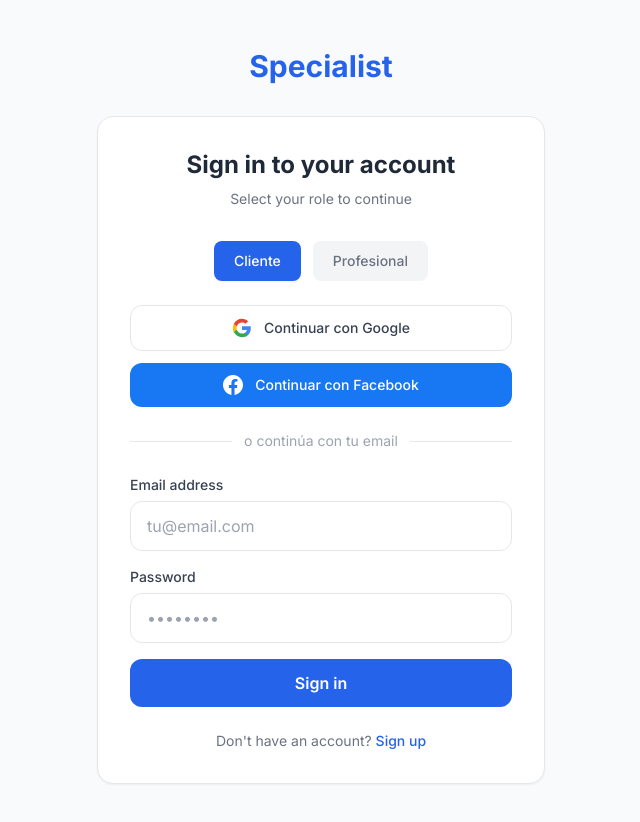
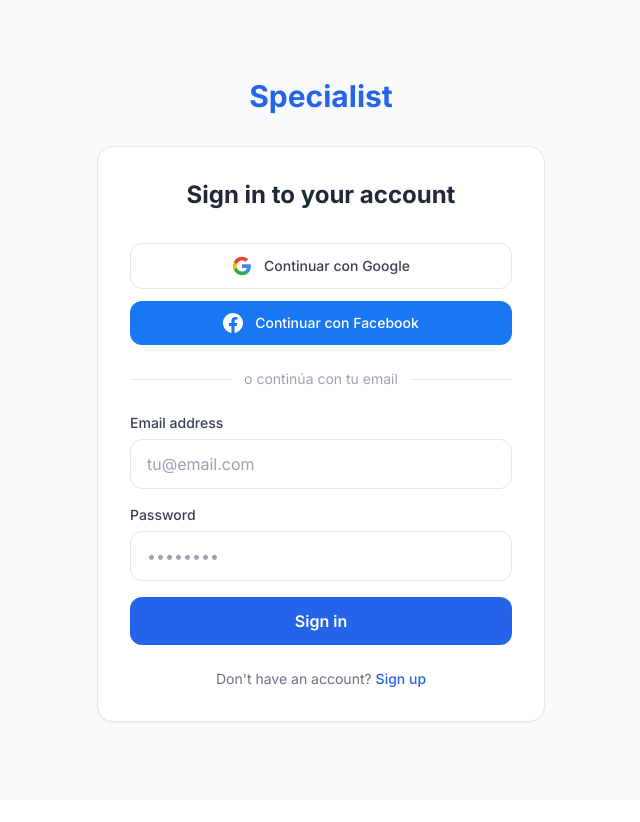
Before and after one commit to DiegoSana/specialist-fe, a Next.js app: page /en/login in a window 1280 px wide. Shown: the top 822 px of the page, without its empty margins (319-959 px from the left). After the commit the page ends 800 px from the top, so only its background shows below. Built offline with nearby package versions, Linux system fonts and the light colour scheme.

Commit message:
Remove role switch and subtitle from login page

```diff
--- a/app/[locale]/login/page.tsx
+++ b/app/[locale]/login/page.tsx
@@ -4,15 +4,11 @@ import { useState } from 'react';
 import { useTranslations } from 'next-intl';
 import Link from 'next/link';
 import { useLogin } from '@/hooks/use-auth';
-import { UserRole } from '@/types';
 
 export default function LoginPage() {
   const t = useTranslations('auth.login');
   const [email, setEmail] = useState('');
   const [password, setPassword] = useState('');
-  const [selectedRole, setSelectedRole] = useState<UserRole>(
-    UserRole.CLIENT
-  );
   const [errors, setErrors] = useState<{
     email?: string;
     password?: string;
@@ -76,35 +72,6 @@ export default function LoginPage() {
             <h2 className="text-2xl font-bold text-gray-800">
               {t('title')}
             </h2>
-            <p className="mt-2 text-sm text-gray-500">
-              {t('subtitle')}
-            </p>
-          </div>
-
-          {/* Role Selection */}
-          <div className="flex gap-3 justify-center mb-6">
-            <button
-              type="button"
-              onClick={() => setSelectedRole(UserRole.CLIENT)}
-              className={`px-5 py-2.5 rounded-lg font-medium text-sm transition-all ${
-                selectedRole === UserRole.CLIENT
-                  ? 'bg-blue-600 text-white shadow-sm'
-                  : 'bg-gray-100 text-gray-500 hover:bg-gray-200'
-              }`}
-            >
-              Cliente
-            </button>
-            <button
-              type="button"
-              onClick={() => setSelectedRole(UserRole.PROFESSIONAL)}
-              className={`px-5 py-2.5 rounded-lg font-medium text-sm transition-all ${
-                selectedRole === UserRole.PROFESSIONAL
-                  ? 'bg-blue-600 text-white shadow-sm'
-                  : 'bg-gray-100 text-gray-500 hover:bg-gray-200'
-              }`}
-            >
-              Profesional
-            </button>
           </div>
 
           {/* Social Login Buttons */}
```
